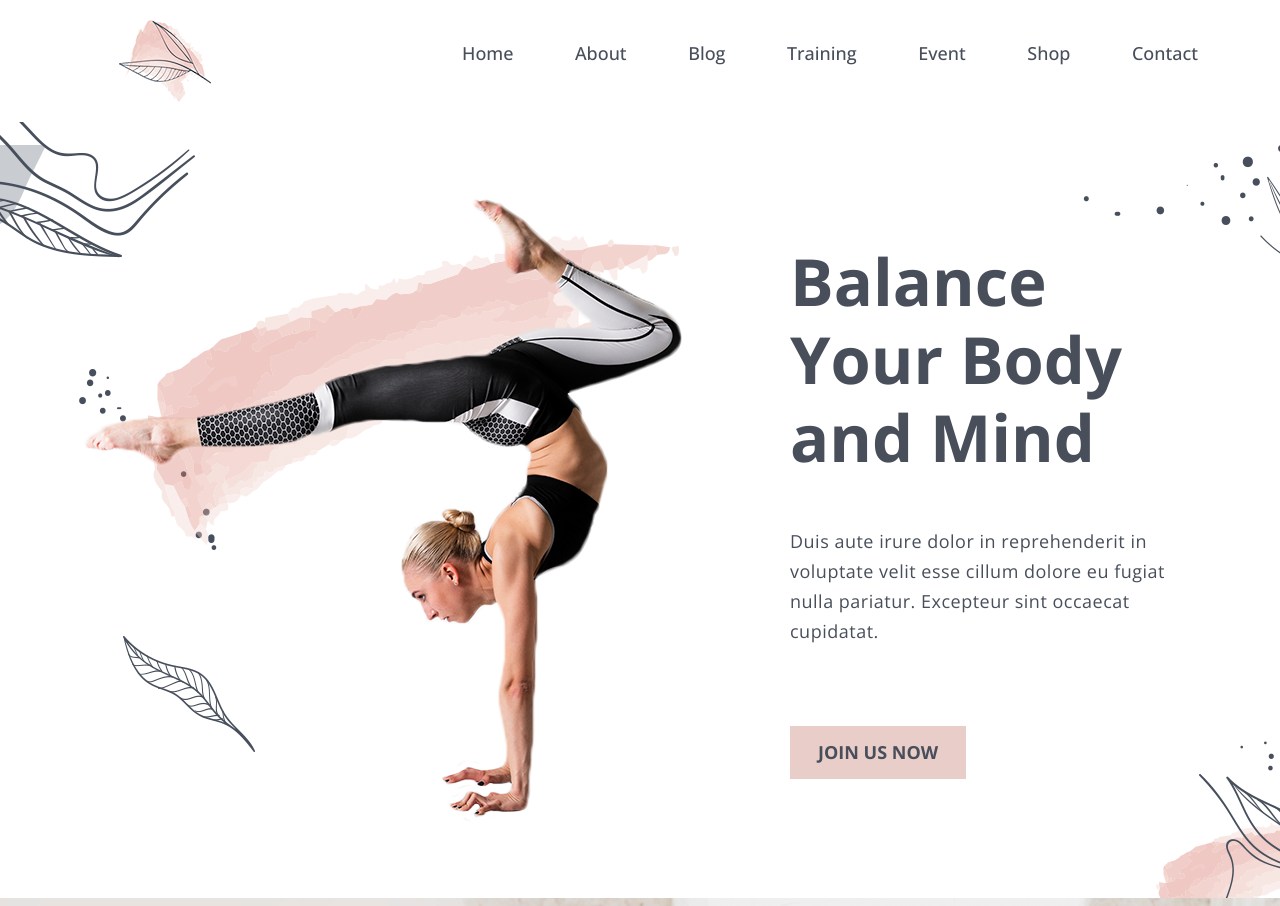
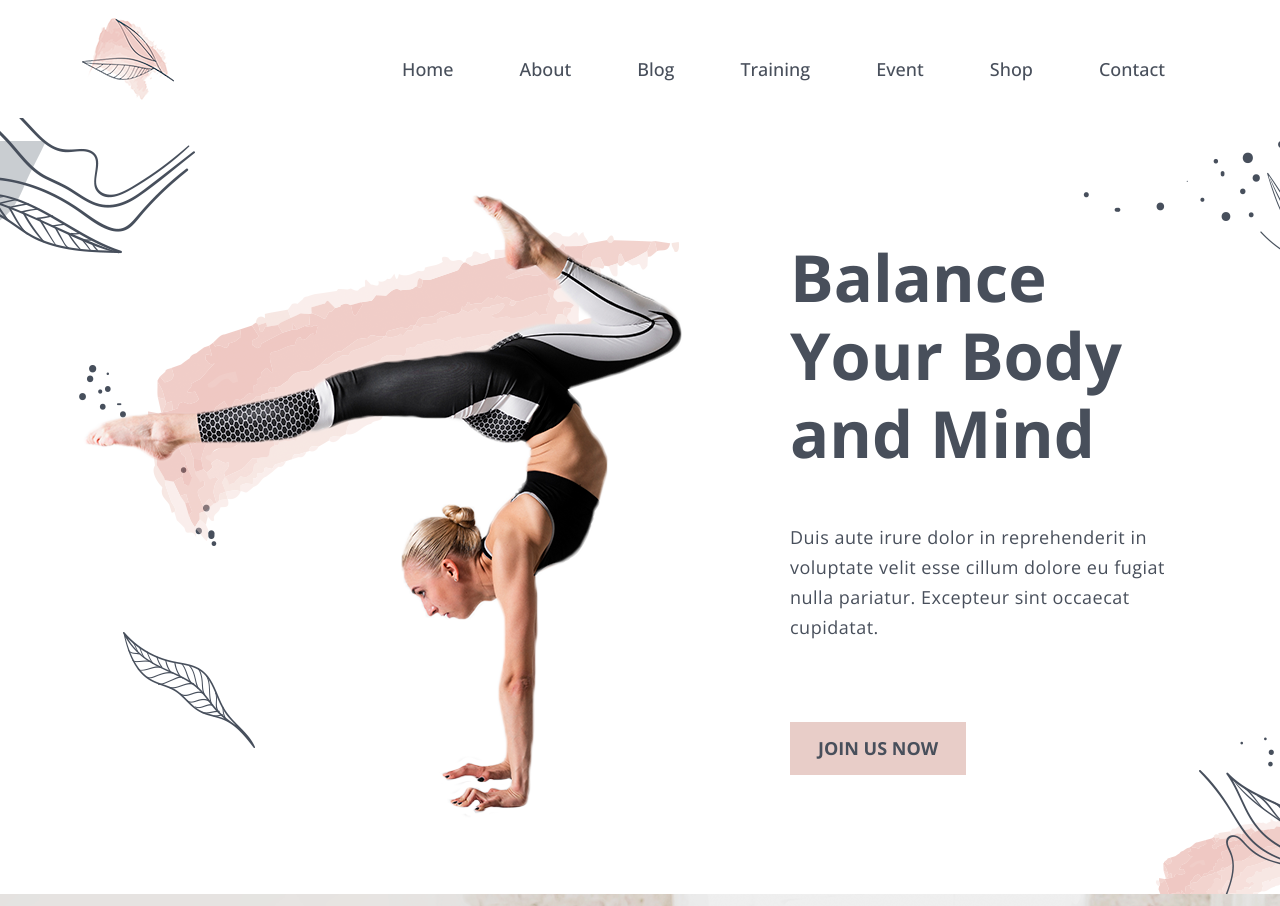
Before and after one commit to rabby8933/yoga-1st.github.io, a plain HTML site: page index.html in a window 1280 px wide. Shown: the top 906 px of the page. Drawn offline with nearby package versions, Linux system fonts and the light colour scheme.

Commit message:
header update

```diff
--- a/css/style.css
+++ b/css/style.css
@@ -26,31 +26,25 @@ h1,h2,h3,h4,h5,h6,p{
 /************************
    Header section CSS
 *************************/
-.header-row{
-    display: flex;
-    text-align: center;
-    justify-content: space-between;
-    padding: 20px 0;
+.main-header{
+    margin: 10px 0;
 }
-.header-row img{
-    cursor: pointer;
+.navbar-nav{
+    margin: 20px 0;text-align: center;
 }
-.header-menus ul{
-    display: flex;
-    justify-content: space-between;
-    padding-left: 0;
+.nav-item{
+    margin: 5px 0;
 }
-.header-menus ul li{
-    list-style: none;
-}
-.header-menus ul li a{
+.nav-link{
+    margin: 0 25px;
+    padding: 0;
+    color: #484f5b;
     font-size: 18px;
     font-weight: 500;
     transition: all .3s ease-in-out;
 }
-.header-menus ul li a:hover{
+.nav-link:hover{
     color: #e8cdc8;
-    border-bottom: 1px solid #e6c8c3;
 }
 
 
@@ -399,9 +393,9 @@ h1,h2,h3,h4,h5,h6,p{
 }
 
 
-/**********************
+/*************************
    Main footer section CSS
-***********************/
+**************************/
 .main-footer{
     background-color: #484f5b;
     color: white;
@@ -465,17 +459,14 @@ h1,h2,h3,h4,h5,h6,p{
 
 
 
-
-
-
-
-
-
 /***********************
     Mobile Responsive
 ************************/
 @media (min-width: 320px) and (max-width: 576px){
 
+    .header-logo{
+        margin: 20px 0 0 20px;
+    }
     .body-1 img{
         width: 100%;
         margin: 0 35px;
@@ -571,9 +562,7 @@ h1,h2,h3,h4,h5,h6,p{
         padding: 50px 0;
     }
     .body-5 img {
-        width: 169%;
-        margin-left: -73px;
-        margin-top: 20px;
+        display: none;
     }
     .body-5 .right-content {
         margin: 50px 0;
--- a/index.html
+++ b/index.html
@@ -19,23 +19,43 @@
 <header class="main-header">
 
   <div class="container">
-    <div class="row header-row align-items-center">
-      <div class="col-lg-2">
-        <img src="assets/logos/main-logo.png" alt="">
-      </div>
-      <div class="col-lg-8">
-        <div class="header-menus">
-          <ul>
-            <li><a href="#">Home</a></li>
-            <li><a href="#">About</a></li>
-            <li><a href="#">Blog</a></li>
-            <li><a href="#">Training</a></li>
-            <li><a href="#">Event</a></li>
-            <li><a href="#">Shop</a></li>
-            <li><a href="#">Contact</a></li>
-          </ul>
+    <div class="row">
+      <nav class="navbar navbar-expand-lg">
+        <div class="container-fluid">
+
+          <img src="assets/logos/main-logo.png" alt="header logo" class="header-logo">
+          <button class="navbar-toggler" type="button" data-bs-toggle="collapse" data-bs-target="#navbarSupportedContent"
+            aria-controls="navbarSupportedContent" aria-expanded="false" aria-label="Toggle navigation">
+            <span class="navbar-toggler-icon"></span>
+          </button>
+
+          <div class="collapse navbar-collapse" id="navbarSupportedContent">
+            <ul class="navbar-nav ms-auto mb-2 mb-lg-0">
+              <li class="nav-item">
+                <a class="nav-link" aria-current="page" href="#home">Home</a>
+              </li>
+              <li class="nav-item">
+                <a class="nav-link" href="#about">About</a>
+              </li>
+              <li class="nav-item">
+                <a class="nav-link" href="#blog">Blog</a>
+              </li>
+              <li class="nav-item">
+                <a class="nav-link" href="#training">Training</a>
+              </li>
+              <li class="nav-item">
+                <a class="nav-link" href="#event">Event</a>
+              </li>
+              <li class="nav-item">
+                <a class="nav-link" href="#shop">Shop</a>
+              </li>
+              <li class="nav-item">
+                <a class="nav-link" href="#contact">Contact</a>
+              </li>
+            </ul>
+          </div>
         </div>
-      </div>
+      </nav>
     </div>
   </div>
 
@@ -44,7 +64,7 @@
 
 
 <!-- Body-1 Section Start -->
-<section class="body-1">
+<section class="body-1" id="home">
 
   <div class="container">
     <div class="row align-items-center">
@@ -64,7 +84,7 @@
 
 
 <!-- Body-2 Section Start -->
-<section class="body-2">
+<section class="body-2" id="about">
 
   <div class="container">
     <div class="row align-items-center">
@@ -81,7 +101,7 @@
 
 
 <!-- Body-3 Section Start -->
-<section class="body-3">
+<section class="body-3" id="about">
 
   <div class="container">
     <div class="row align-items-center">
@@ -108,7 +128,7 @@
 
 
 <!-- Body-4 Section Start -->
-<section class="body-4">
+<section class="body-4" id="blog">
 
   <div class="container">
     <div class="row align-items-center">
@@ -129,7 +149,7 @@
 
 
 <!-- Body-5 Section Start -->
-<section class="body-5">
+<section class="body-5" id="event">
 
   <div class="container">
     <div class="row  align-items-center">
@@ -150,7 +170,7 @@
 
 
 <!-- Body-6 Section Start -->
-<section class="body-6">
+<section class="body-6" id="shop">
 
   <div class="container">
     <div class="row">
@@ -185,7 +205,7 @@
 
 
 <!-- Body-7 Section Start -->
-<section class="body-7">
+<section class="body-7" id="training">
 
   <div class="container">
     <div class="row  align-items-center">
@@ -217,7 +237,7 @@
 
 
 <!-- Body-8 Section Start -->
-<section class="body-8">
+<section class="body-8" id="contact">
 
   <div class="container">
     <div class="row">
```
